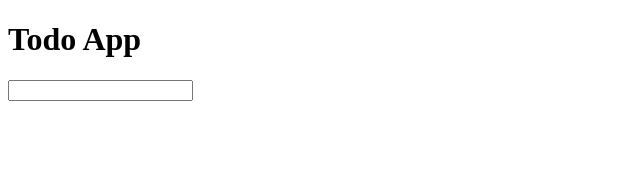
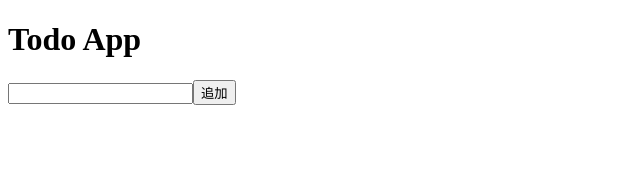
Before and after one commit to ikdshn/todoApp, a React (Create React App) app: page / in a window 1280 px wide. Shown: the top 170 px of the page, without its empty margins (0-640 px from the left). Built offline with nearby package versions, Linux system fonts and the light colour scheme.

Commit message:
空白NG, 入力alert

```diff
--- a/src/App.js
+++ b/src/App.js
@@ -7,6 +7,7 @@ const App = () => {
   const [todos, setTodos] = useState([]);
 
   function addTodo(content) {
+    if (content.trim() !== "") {
       setTodos([
         ...todos,
         {
@@ -14,6 +15,9 @@ const App = () => {
           id: shortid.generate(),
         },
       ]);
+    } else {
+      alert("入力してください");
+    }
   }
 
   const deleteTodo = (id) => {
--- a/src/Form.js
+++ b/src/Form.js
@@ -16,6 +16,7 @@ const Form = ({ addTodo }) => {
           setValue(e.target.value);
         }}
       />
+      <button type="submit">追加</button>
     </form>
   );
 };
```
Lines whose indentation alone changed are shown as unchanged.
